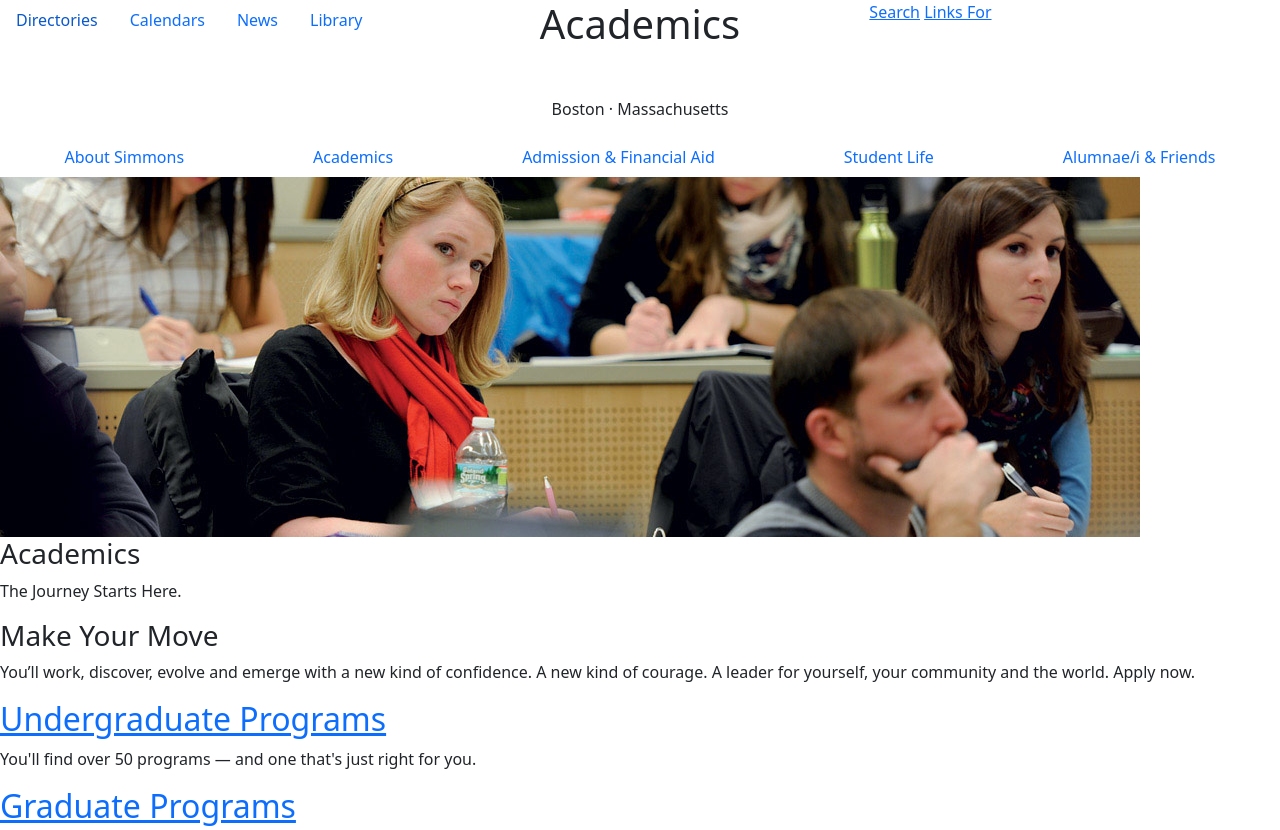
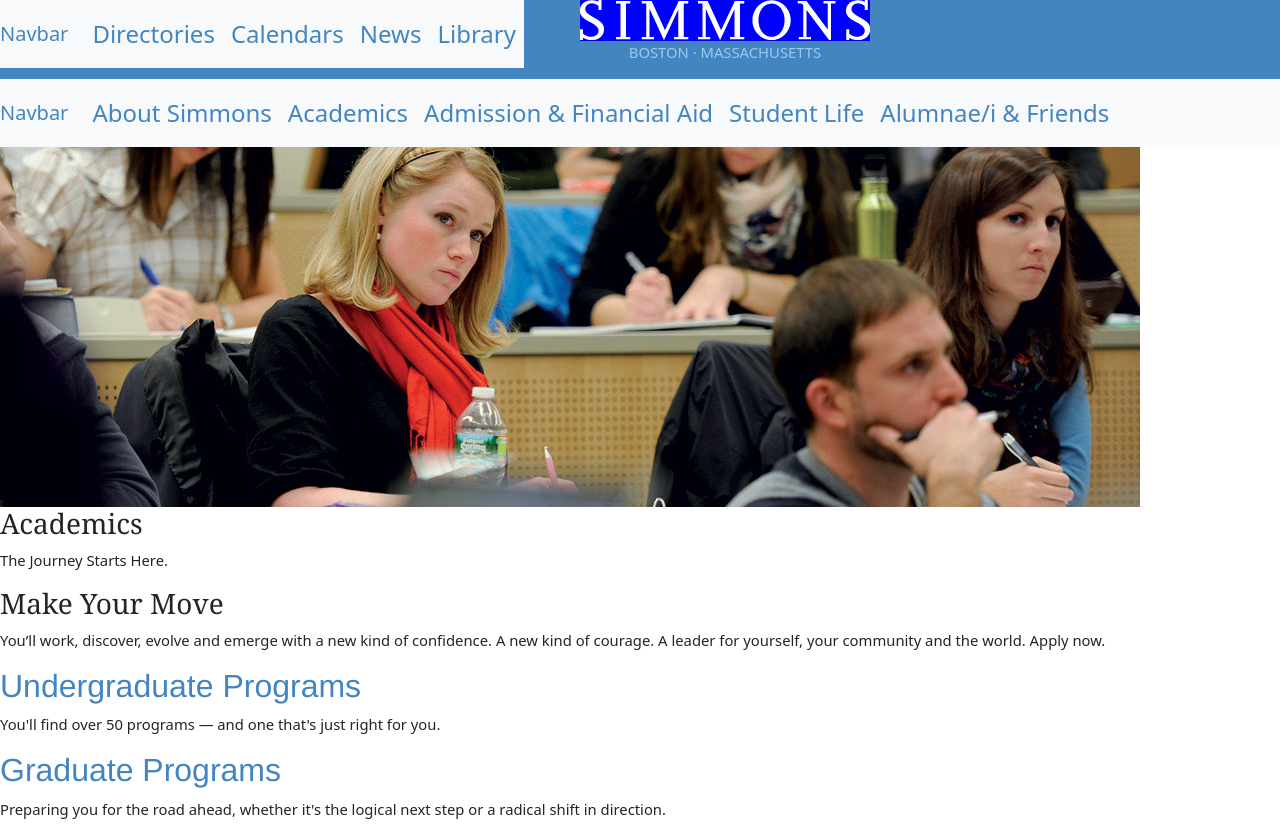
Before and after one commit to Wisang/blog-project, a plain HTML site: page index.html in a window 1280 px wide. Shown: the top 830 px of the page. Drawn offline with nearby package versions, Linux system fonts and the light colour scheme.

Commit message:
added two nav-bar, but it does not expand.

```diff
--- a/css/styles.css
+++ b/css/styles.css
@@ -23,9 +23,8 @@ body {
 header {
 	background: #4385c1;
 	color: white;
-	font-size: .9rem;
+	font-size: 1.5rem;
 }
-
 
 footer {
 	background: #34383c;
--- a/index.html
+++ b/index.html
@@ -3,6 +3,7 @@
 <head>
 	<meta charset="UTF-8" />
 	<meta name="viewport" content="width=device-width, initial-scale=1">
+	<link rel="stylesheet" href="css/styles.css">
 	<title>Simmons Academics Markup Exercise</title>
 	<link href="https://cdn.jsdelivr.net/npm/bootstrap@5.2.0-beta1/dist/css/bootstrap.min.css" rel="stylesheet" integrity="sha384-0evHe/X+R7YkIZDRvuzKMRqM+OrBnVFBL6DOitfPri4tjfHxaWutUpFmBp4vmVor" crossorigin="anonymous">
 </head>
@@ -12,28 +13,35 @@
 <header>
 	<div class="row">
 		<div class="col">
-			<ul class="nav">
-			  <li class="nav-item">
-				<li><a class="nav-link" href="#">Directories </a></li>
+			<nav class="navbar navbar-expand-lg navbar-light bg-light">
+				<a class="navbar-brand" href="#">Navbar</a>
+				  <button class="navbar-toggler" type="button" data-toggle="collapse" data-target="#navbarSupportedContent" aria-controls="navbarSupportedContent" aria-expanded="false" aria-label="Toggle navigation">
+					<span class="navbar-toggler-icon"></span>
+				  </button>
+
+				<div class="collapse navbar-collapse" id="navbarSupportedContent">
+					<ul class="navbar-nav mr-auto">
+						<li class="nav-item active">
+							<a class="nav-link" href="#">Directories </a>
 						</li>
 						<li class="nav-item">
-				<li><a class="nav-link" href="#">Calendars </a></li>
+							<a class="nav-link" href="#">Calendars </a>
 						</li>
 						<li class="nav-item">
-				<li><a class="nav-link" href="#">News </a></li>
+							<a class="nav-link" href="#">News </a>
 						</li>
 						<li class="nav-item">
-				<li><a class="nav-link" href="#">Library </a></li>
+							<a class="nav-link" href="#">Library </a>
 						</li>
 					</ul>
 				</div>
+			</nav>
+		</div>
 
 		<div class="col">
-			<h1 style="text-align:center">Academics</h1>
-
 			<div class="branding">
-				<img src="images/simmons-logo.png" alt="Simmons College" />
-				<p style="text-align:center">Boston &middot; Massachusetts</p>
+				<img style='background-color:blue;' src="images/simmons-logo.png" alt="Simmons College" />
+				<p>Boston &middot; Massachusetts</p>
 			</div>
 		</div>
 
@@ -45,23 +53,33 @@
 		</div>
 	</div>
 
-<!--	<nav id="quick-nav">-->
-<!--		<ul>	-->
-<!--			<li><a href="#">Directories</a></li>-->
-<!--			<li><a href="#">Calendars</a></li>-->
-<!--			<li><a href="#">News</a></li>-->
-<!--			<li><a href="#">Library</a></li>-->
-<!--		</ul>-->
-<!--	</nav>-->
-
-
-	<nav class="nav nav-pills nav-fill" id="main-nav">
+	<div class="col">
+		<nav class="navbar navbar-expand-lg navbar-light bg-light">
+			<a class="navbar-brand" href="#">Navbar</a>
+			  <button class="navbar-toggler" type="button" data-toggle="collapse" data-target="#navbarSupportedContent" aria-controls="navbarSupportedContent" aria-expanded="false" aria-label="Toggle navigation">
+				<span class="navbar-toggler-icon"></span>
+			  </button>
+			<div class="collapse navbar-collapse" id="navbarSupportedContent-right">
+				<ul class="navbar-nav mr-auto">
+					<li class="nav-item">
 						<a class="nav-link" aria-current="page" href="#">About Simmons</a>
+					</li>
+					<li class="nav-item">
 						<a class="nav-link" href="#">Academics</a>
+					</li>
+					<li class="nav-item">
 						<a class="nav-link" href="#">Admission & Financial Aid</a>
+					</li>
+					<li class="nav-item">
 						<a class="nav-link" href="#">Student Life</a>
+					</li>
+					<li class="nav-item">
 						<a class="nav-link" href="#">Alumnae/i & Friends</a>
+					</li>
+				</ul>
+			</div>
 		</nav>
+	</div>
 </header>
 
 
```
Lines whose indentation alone changed are shown as unchanged.
